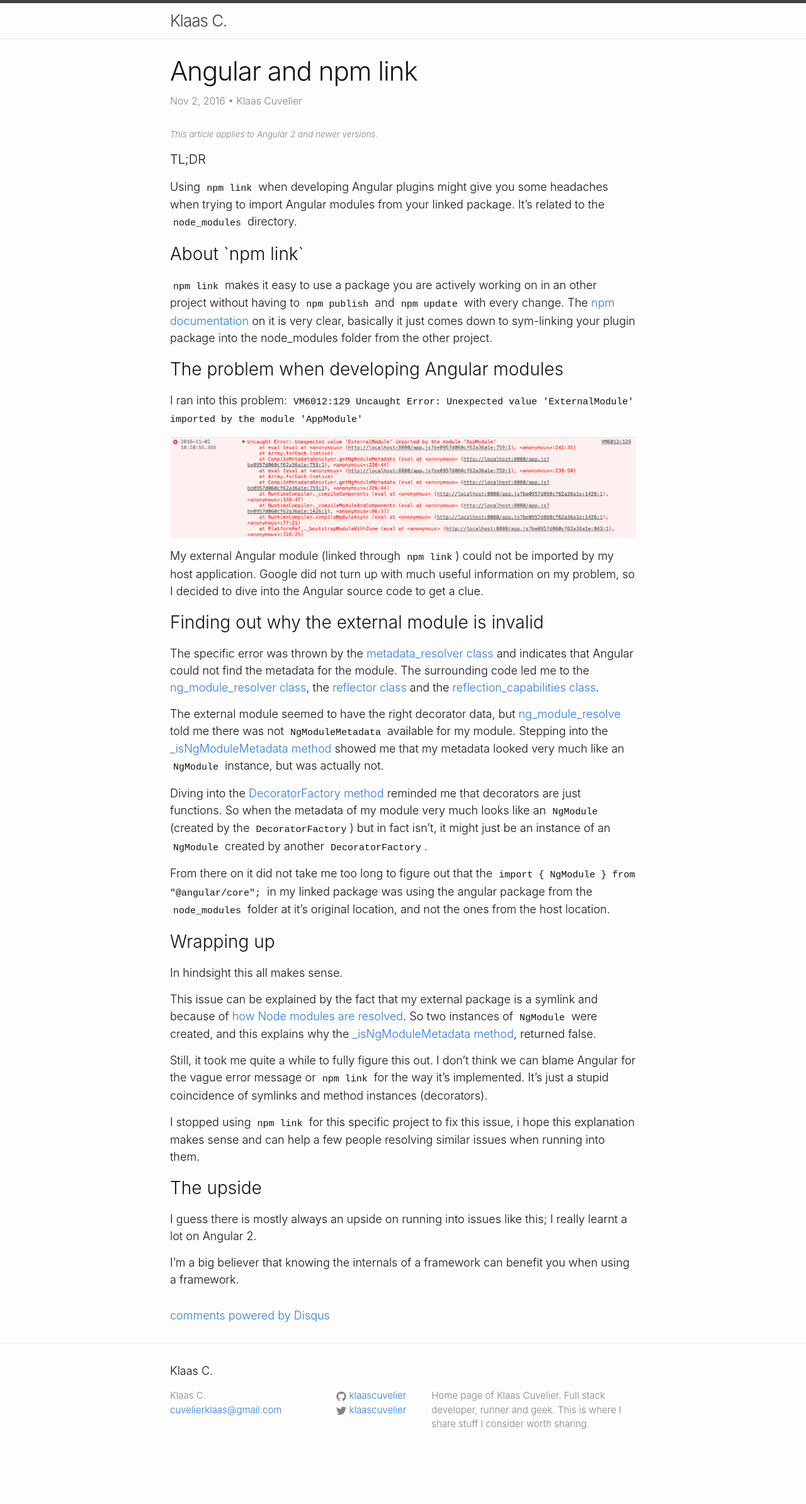
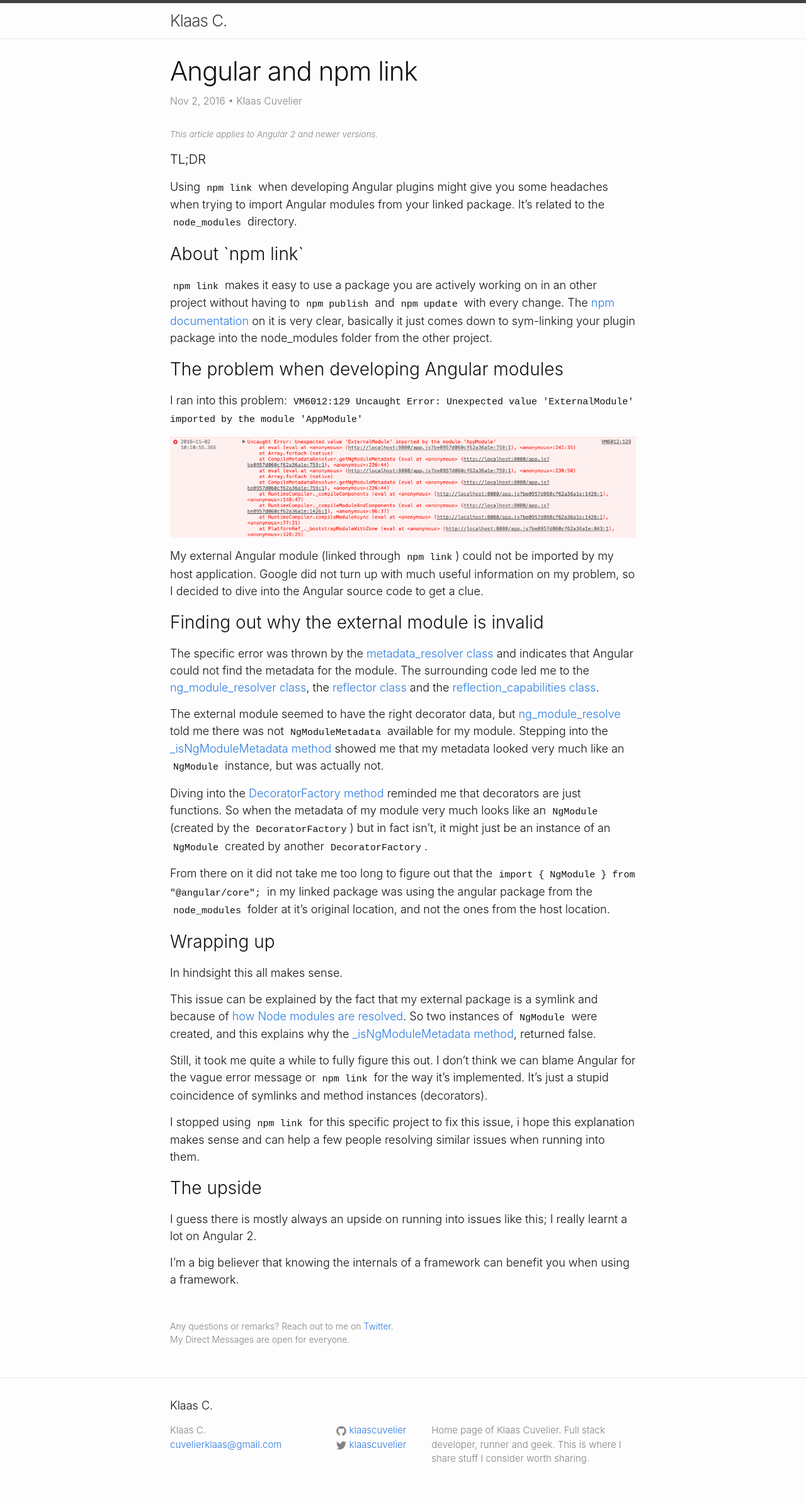
Before and after one commit to klaascuvelier/klaascuvelier.github.io, a Jekyll site: the page built from _posts/2016-11-02-angular-and-npm-link.md, in a window 1280 px wide. Shown: the whole page at 63% size. Built offline with Jekyll 4.4.1, drawn with Linux system fonts in a browser that asks for light colours; comment, search, counter and statistics services are not loaded; before the commit the page ends 2333 px from its top, so only the background shows below that.

Commit message:
Remove disqus, add twitter

```diff
--- a/_layouts/post.html
+++ b/_layouts/post.html
@@ -12,20 +12,9 @@ layout: default
     {{ content }}
   </article>
 
-  {% if page.comments %}
-  <div id="disqus_thread"></div>
-  <script type="text/javascript">
-    var disqus_shortname = 'klaas-cuvelier'; // required: replace example with your forum shortname
-    var disqus_identifier = "{{ page.url }}";
-
-    (function() {
-      var dsq = document.createElement('script'); dsq.type = 'text/javascript'; dsq.async = true;
-      dsq.src = '//' + disqus_shortname + '.disqus.com/embed.js';
-      (document.getElementsByTagName('head')[0] || document.getElementsByTagName('body')[0]).appendChild(dsq);
-    })();
-  </script>
-  <noscript>Please enable JavaScript to view the <a href="http://disqus.com/?ref_noscript">comments powered by Disqus.</a></noscript>
-  <a href="http://disqus.com" class="dsq-brlink">comments powered by <span class="logo-disqus">Disqus</span></a>
-  {% endif %}
+  <footer class="post-footer">
+    Any questions or remarks? Reach out to me on <a href="https://twitter.com/{{ site.twitter_username }}">Twitter</a>.<br />
+    My Direct Messages are open for everyone.
+  </footer>
 
 </div>
--- a/_sass/_layout.scss
+++ b/_sass/_layout.scss
@@ -194,6 +194,12 @@
     font-size: 75%;
 }
 
+.post-footer {
+    margin-top: 50px;
+    margin-bottom: 20px;
+    font-size: 14px;
+    color: $grey-color;
+}
 
 
 /**
```
